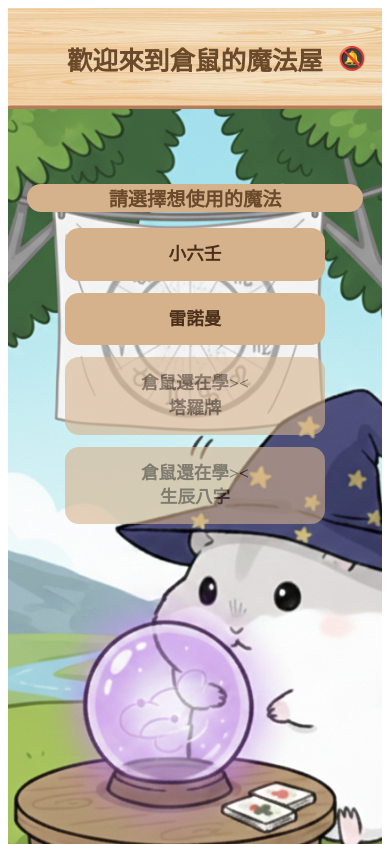
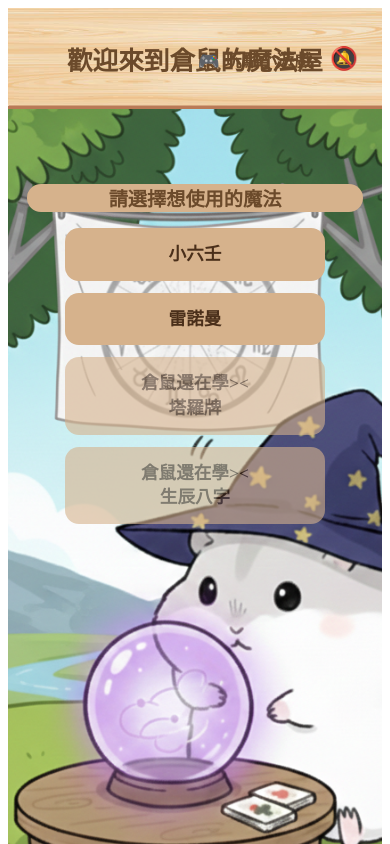
Before and after one commit to lilyowo/WitchHamsterNoSSR, an Angular app in the folder frontend/: page /home in a window 390 px wide. Shown: the top 844 px of the page. Built offline with nearby package versions, Linux system fonts and the light colour scheme; a web font is replaced by a local one.

Commit message:
chiikawa game

```diff
--- a/frontend/src/app/home/home.css
+++ b/frontend/src/app/home/home.css
@@ -13,27 +13,9 @@
   text-align: center;
   position: relative;
 }
-/* 鈴鐺按鈕 */
-.bell-btn {
-  position: absolute;
-  right: 100px;        /* 👉 不貼邊 */
-  top: 50%;           /* 垂直置中 */
-  transform: translateY(-50%);
 
-  background: transparent; /* ✔ 透明 */
-  border: none;            /* ✔ 無邊框 */
-  padding: 0;
 
-  font-size: 1.6rem;
-  cursor: pointer;
 
-  line-height: 1;
-}
-
-/* hover 小互動（可選，但會很好看） */
-.bell-btn:hover {
-  transform: translateY(-50%) scale(1.2);
-}
 h1 {
   margin: 0;
   padding: 24px 16px;
@@ -131,8 +113,56 @@ h1 {
   border-radius: 20px;
   box-shadow: 0 20px 60px rgba(0,0,0,0.3);
 }
+.header-right {
+  position: absolute;
+  right: 100px;        /* 不貼邊 */
+  top: 50%;
+  transform: translateY(-50%);
+
+  display: flex;
+  align-items: center;
+  gap: 12px;           /* 連結與鈴鐺距離 */
+}
+
+.game-link {
+  text-decoration: none;
+  background-color: transparent;
+
+  font-size: 1.1rem;
+  color: inherit;
+
+  padding: 4px 6px;
+  cursor: pointer;
+
+  transition: opacity 0.3s ease;
+}
+
+.game-link:hover {
+  opacity: 0.7;
+}
+
+/* 鈴鐺按鈕 */
+.bell-btn {
+  background: transparent;
+  border: none;
+  padding: 0;
+
+  font-size: 1.6rem;
+  cursor: pointer;
+  line-height: 1;
+}
+/* hover 小互動（可選，但會很好看） */
+.bell-btn:hover {
+  transform: translateY(-50%) scale(1.1);
+}
+
+
 /* ===== 手機版（首頁）===== */
 @media (max-width: 768px) {
+  .header-right {
+    right: 24px;
+  }
+
 
   .board-header {
     padding: 20px 16px;
--- a/frontend/src/app/home/home.html
+++ b/frontend/src/app/home/home.html
@@ -4,9 +4,19 @@
 
 <div class="board-header" style="background-image: url('images/board2.png');">
   <h1>歡迎來到倉鼠的魔法屋</h1>
-  <button class="bell-btn" (click)="toggleMusic()">
-    {{ isMusicPlaying ? '🔔' : '🔕' }}
-  </button>
+  <div class="header-right">
+    <a
+      class="game-link"
+      href="https://game.hamster-witch.org"
+      target="_blank"
+    >
+      🎮 玩點小遊戲
+    </a>
+
+    <button class="bell-btn" (click)="toggleMusic()">
+      {{ isMusicPlaying ? '🔔' : '🔕' }}
+    </button>
+  </div>
 
   <audio #bgm src="audios/hitorigotsu.mp3" loop></audio>
 </div>
```
